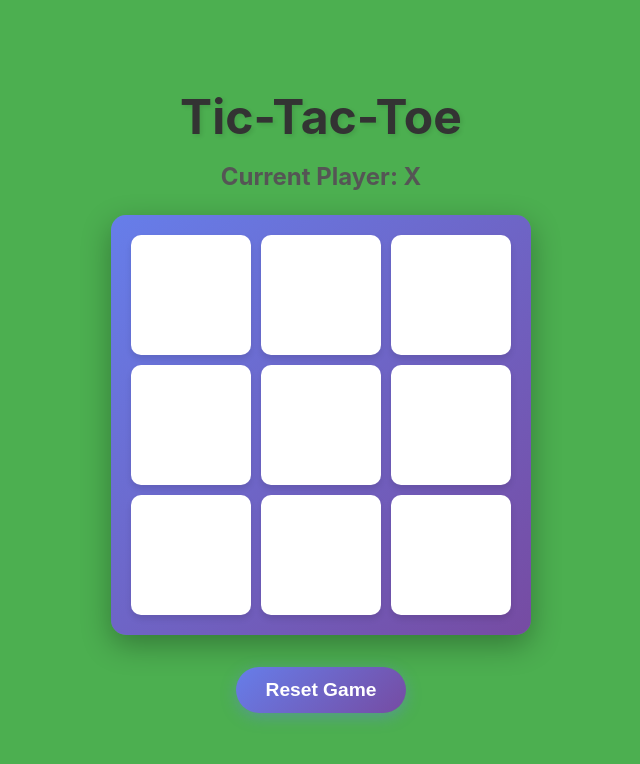
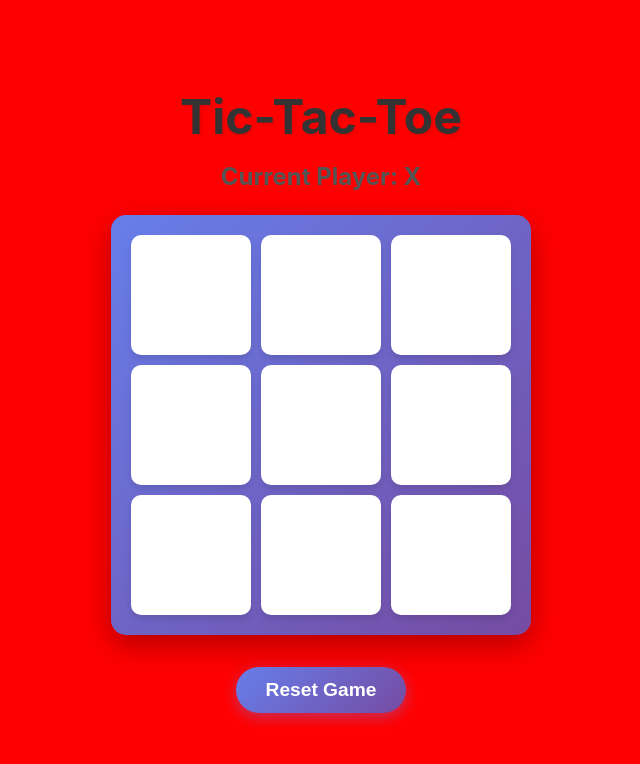
Before and after one commit to dmitrykobenyak/tic-tak-toe, a React (Vite) app: page / in a window 1280 px wide. Shown: the top 764 px of the page, without its empty margins (319-959 px from the left). Built offline with nearby package versions, Linux system fonts and the light colour scheme.

Commit message:
Change background color to red

```diff
--- a/src/index.css
+++ b/src/index.css
@@ -10,7 +10,7 @@ body {
     'Cantarell', 'Fira Sans', 'Droid Sans', 'Helvetica Neue', sans-serif;
   -webkit-font-smoothing: antialiased;
   -moz-osx-font-smoothing: grayscale;
-  background: #4caf50;
+  background: #ff0000;
   min-height: 100vh;
 }
 
```
